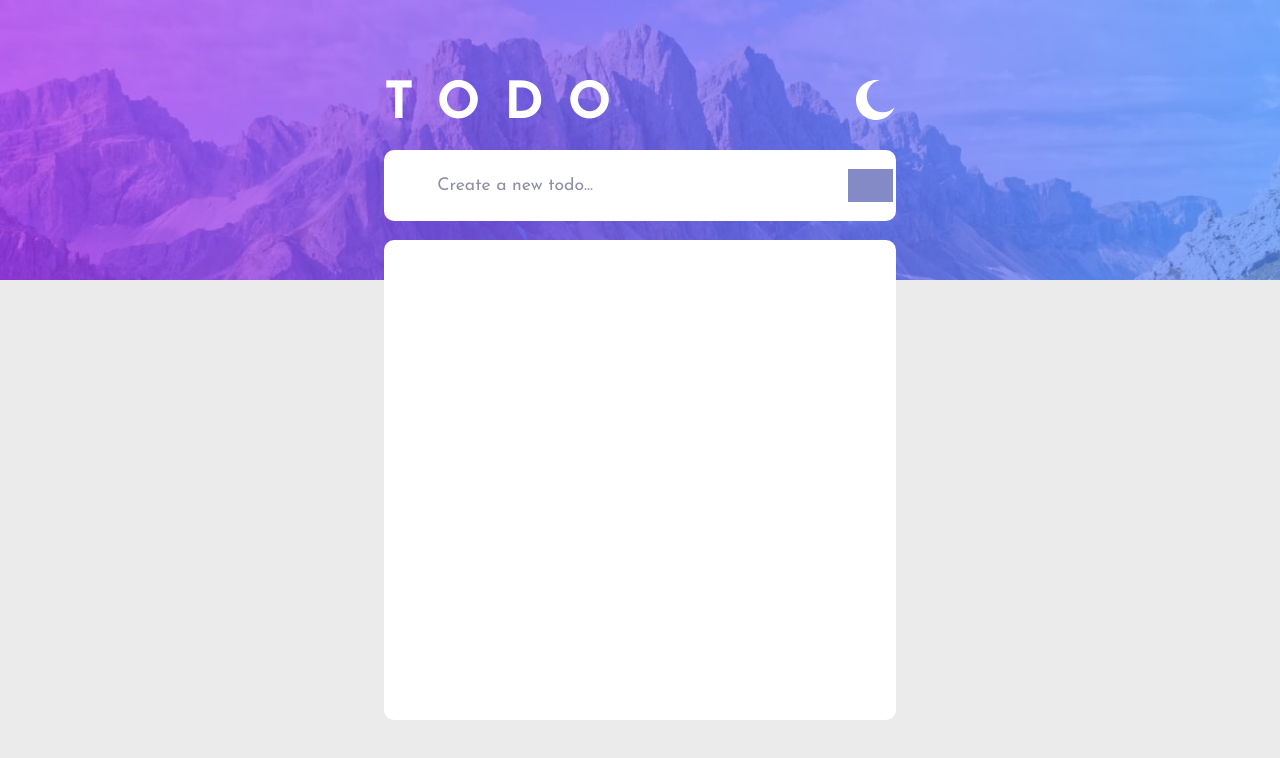
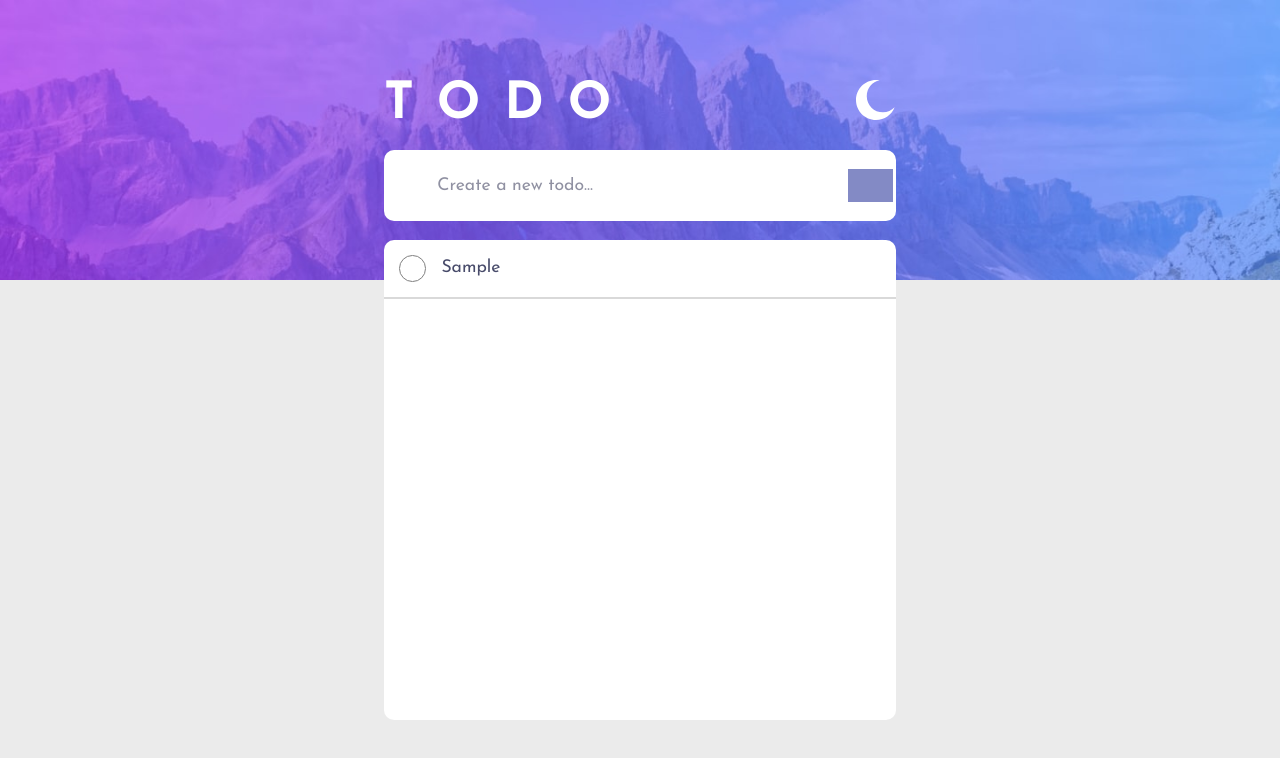
Before and after one commit to JoseDanielRomero/Todo-App, a React (Create React App) app: page / in a window 1280 px wide. Both pictures are taken after typing "Sample" into the empty fields and a click on the button 870 px from the left and 185 px from the top of the page. Shown: the top 758 px of the page. Built offline with nearby package versions, Linux system fonts and the light colour scheme; grey boxes are pictures that could not be loaded.

Commit message:
Se realizo por completo la logica de visualizar las nuevas tareas agregadas ademas de darle la funcionalidad de poder marcarlas como completadas

```diff
--- a/src/components/InputTask.js
+++ b/src/components/InputTask.js
@@ -2,7 +2,7 @@ import {v4 as uuidv4} from 'uuid'
 import '../stylesheets/InputTask.css'
 import addIcon from '../images/round-add-button-svgrepo-com.svg'
 
-function InputTask({ newTask, setNewTask, tasks, setTasks }) {
+function InputTask({ newTask, setNewTask, tasks, setTasks, isCompleted, setIsCompleted }) {
     const handleChangeTask = (event) => {
         setNewTask(event.target.value);
     }
@@ -17,7 +17,6 @@ function InputTask({ newTask, setNewTask, tasks, setTasks }) {
             isCompleted: false
         });
         setTasks(copyTasks)
-        console.log(copyTasks);
         setNewTask('')
     }
 
--- a/src/components/TaskList.js
+++ b/src/components/TaskList.js
@@ -2,6 +2,14 @@ import '../stylesheets/TaskList.css'
 import InputTask from './InputTask';
 
 function TaskList({ newTask, setNewTask, tasks, setTasks }) {
+  const handleChangeCheckbox = (event, idTask) => {
+    const {checked} = event.target;
+    const findId = tasks.findIndex((element) => element.id === idTask )
+    const copyCheckboxes = [...tasks];
+    copyCheckboxes[findId].isCompleted = checked;
+    setTasks(copyCheckboxes);
+  }
+
   return (
     <>
       <InputTask
@@ -11,7 +19,27 @@ function TaskList({ newTask, setNewTask, tasks, setTasks }) {
         setTasks={setTasks}
       />
       <article className='task-list-container'>
+        {tasks.map(task => {
 
+          const taskClass = task.isCompleted == true ? 'task-text tachado' : 'task-text normal';
+
+          return (
+            <div className='task-container'>
+              <label className={taskClass}>
+                <input
+                  type='checkbox'
+                  className='checkbox-task'
+                  checked={task.isCompleted}
+                  onChange={(event) => {
+                    handleChangeCheckbox(event, task.id);
+                  }}
+                />
+                {task.text}
+              </label>
+              <hr></hr>
+            </div>
+          )
+        })}
       </article>
     </>
   )
--- a/src/stylesheets/TaskList.css
+++ b/src/stylesheets/TaskList.css
@@ -4,3 +4,45 @@
     background-color: white;
     border-radius: 10px;
 }
+
+.task-container {
+    height: 13%;
+    width: 100%;
+    padding: 3% 0;
+}
+
+.checkbox-task {
+    width: 2em;
+    height: 2em;
+    background-color: white;
+    border-radius: 50%;
+    vertical-align: middle;
+    border: 1px solid #ddd;
+    appearance: none;
+    -webkit-appearance: none;
+    outline: none;
+    cursor: pointer;
+    border: .1px solid gray;
+    margin: 0 3%;
+}
+
+.checkbox-task:checked {
+    background: rgb(104,191,250);
+    background: linear-gradient(140deg, rgba(104,191,250,1) 0%, rgba(153,101,231,1) 100%);
+    border: none;
+}
+
+.task-text {
+    font-size: 1.1rem;
+    color: hsl(235, 19%, 35%);
+}
+
+.tachado {
+    text-decoration: line-through;
+    color: hsl(237, 9%, 60%);
+}
+
+hr {
+    border: .1px solid rgb(217, 217, 217);
+    margin-top: 3%;
+}
```
